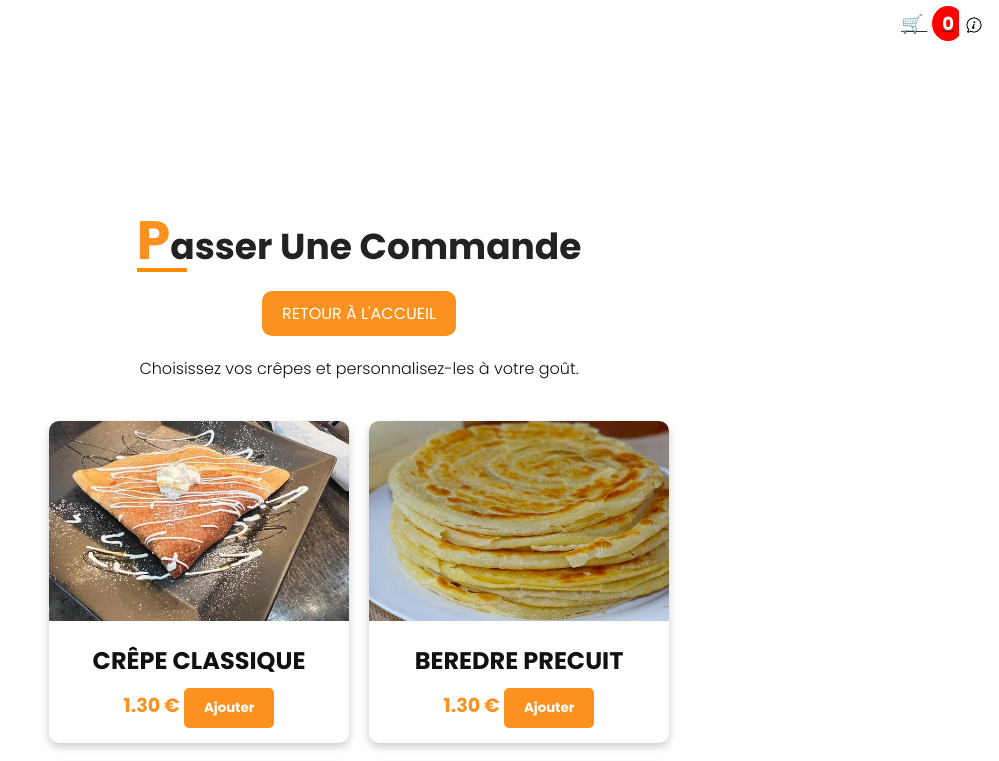
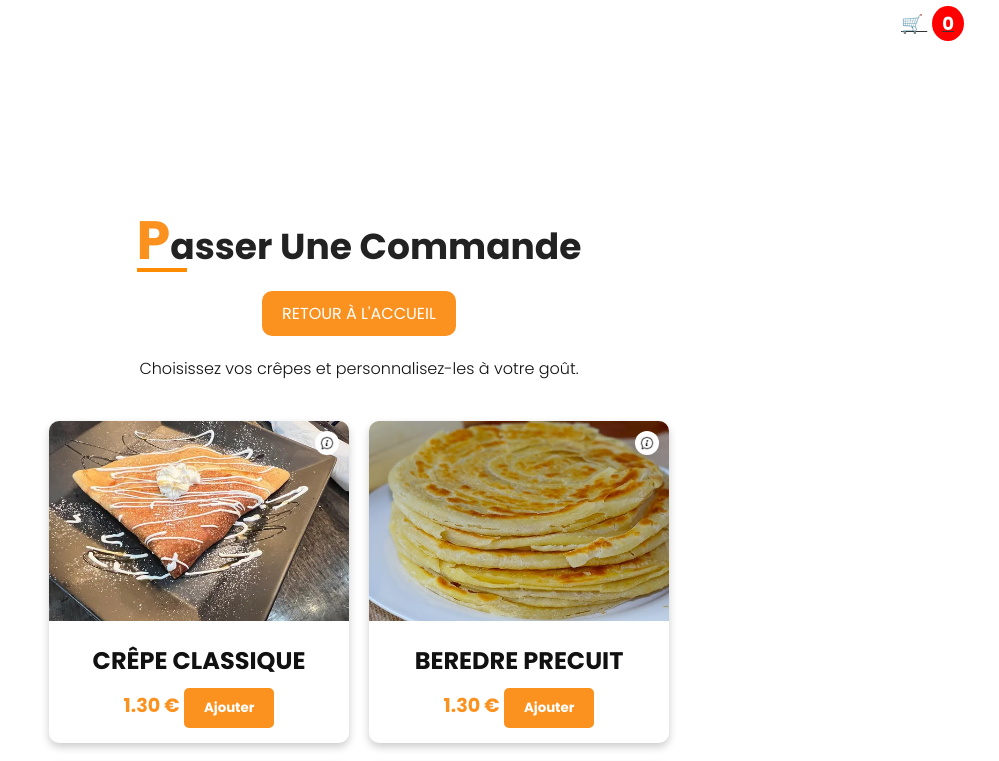
Before and after one commit to Nyoibo/Lescrepesdenanou, a plain HTML site: page frontend/Commande.html in a window 1280 px wide. Shown: the top 761 px of the page, without its empty margins (281-1280 px from the left). Drawn offline with Linux system fonts and the light colour scheme.

Commit message:
Mise a jour page commande info-bulle

```diff
--- a/frontend/style.css
+++ b/frontend/style.css
@@ -1941,3 +1941,24 @@ footer {
         margin: 5px 0;
     }
 }
+
+
+
+/*Permet de bien positionner la bulle info pour la page commande*/
+.info-icon {
+    position: absolute; /* ⬅ Positionner relativement à la carte */
+    top: 10px;
+    right: 10px;
+    z-index: 1;
+    cursor: pointer;
+    width: 24px;
+    height: 24px;
+    border-radius: 50%;
+    overflow: hidden;
+}
+
+/* Pour que l’info reste sur la carte */
+.carte {
+    position: relative; /* ⬅ Permet à .info-icon de se positionner dedans */
+}
+/*Permet de bien positionner la bulle info pour la page commande*/
```
Also changed, not shown: frontend/Panier.html (+0 -2 lines).
